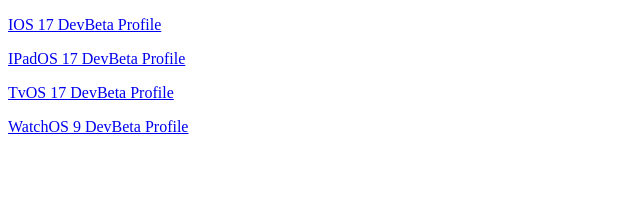
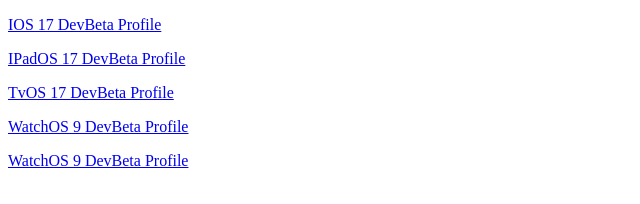
Before and after one commit to DanielM4tveev/applebetas, a plain HTML site: page index.html in a window 1280 px wide. Shown: the whole page, without its empty margins (0-640 px from the left). Drawn offline with Linux system fonts and the light colour scheme.

Commit message:
add test file

```diff
--- a/index.html
+++ b/index.html
@@ -10,5 +10,6 @@
     <p></p><a href="iOS_iPadOS_17_Beta_Profile (1).mobileconfig">IPadOS 17 DevBeta Profile</a>
     <p></p><a href="fruitTV_17_Beta_Profile.mobileconfig">TvOS 17 DevBeta Profile</a>
     <p></p><a href="fruitWatch_9_Beta_Profile.mobileconfig">WatchOS 9 DevBeta Profile</a>
+    <p></p><a href="beta.mobileconfig">WatchOS 9 DevBeta Profile</a>
 </body>
 </html>
```
